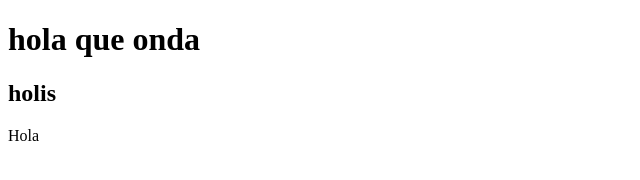
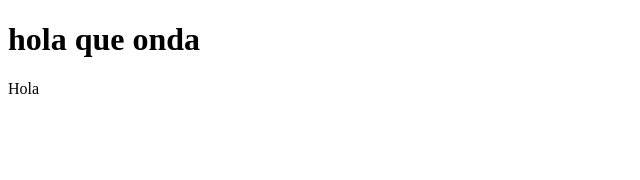
Before and after one commit to nahyaramiana/Portfolio-Trabajo-Final, a plain HTML site: page index.html in a window 1280 px wide. Shown: the whole page, without its empty margins (0-640 px from the left). Drawn offline with Linux system fonts and the light colour scheme.

Commit message:
saque el h2

```diff
--- a/index.html
+++ b/index.html
@@ -8,7 +8,6 @@
 </head>
 <body>
     <h1> hola que onda</h1>
-    <h2>holis</h2>
     <p> Hola</p>
 </body>
 </html>
```
